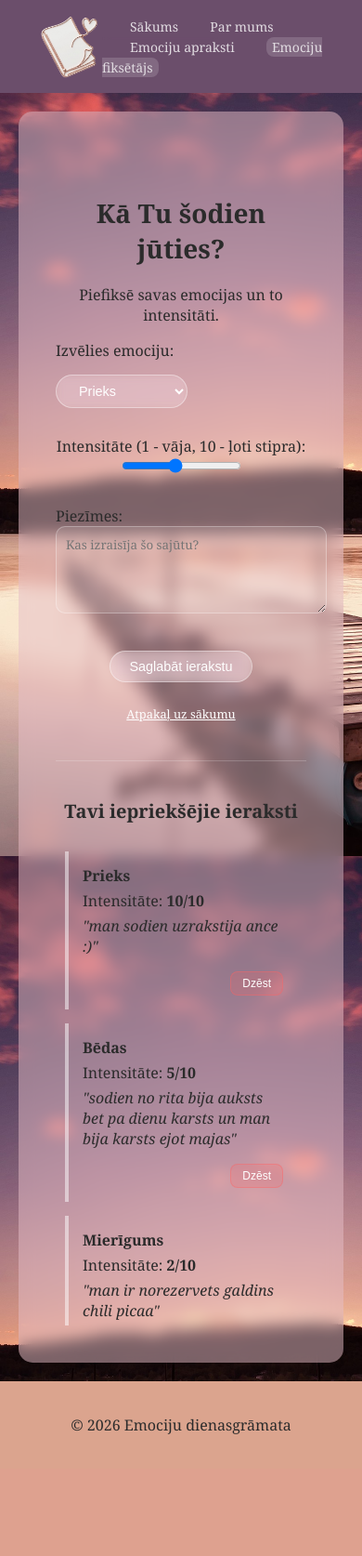
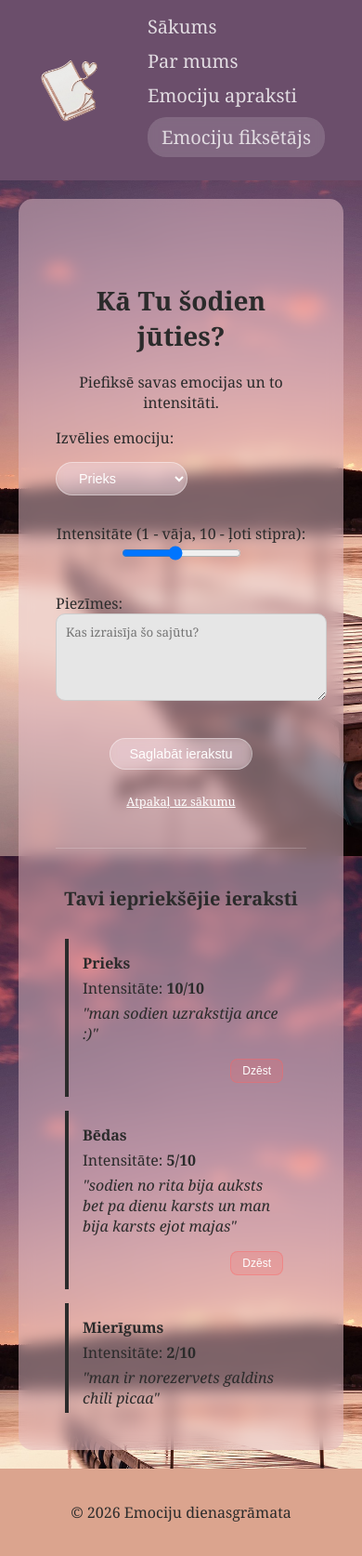
Before and after one commit to elizabete-misina/programesana-misina, a Flask app: page /log_mood in a window 390 px wide. Shown: the whole page at 93% size. Before the commit the page ends 1543 px from the top, so only its background shows below. Run offline with Flask 3, Linux system fonts and the light colour scheme; data comes from the database, SQL or seed files in the repository; both versions use the stored data as it was after the commit.

Commit message:
stilistiskas izmainas, pareizrakstiba

```diff
--- a/app.py
+++ b/app.py
@@ -65,13 +65,13 @@ def log_mood():
         conn.execute('INSERT INTO mood_logs (emotion_id, intensity, note) VALUES (?, ?, ?)',
                      (emotion_id, intensity, note))
         conn.commit()
-        # After saving, we stay on the same page to see the new log
+
         return redirect(url_for('log_mood'))
 
-    # GET: Fetch everything to show on the page
+
     emotions = conn.execute('SELECT * FROM emotions').fetchall()
 
-    # Fetch logs and join with emotions to get the name and color!
+
     logs = conn.execute('''
         SELECT mood_logs.*, emotions.vards
         FROM mood_logs
--- a/static/style.css
+++ b/static/style.css
@@ -23,7 +23,13 @@ header {
     height: 70px;
 }
 
+
+
 nav a {
+    margin-left: 30px; /* Atstarpe starp saitēm uz datora */
+    text-decoration: none;
+    color: white;
+    font-size: 20px;
     color: white;
     text-decoration: none;
     margin-left: 30px;
@@ -31,7 +37,6 @@ nav a {
     font-size: 20px;
     transition: 0.3s;
     opacity: 0.8;
-
 }
 
 nav a:hover {
@@ -41,23 +46,30 @@ nav a:hover {
 }
 
 .nav-special {
-    background: rgba(255, 255, 255, 0.2);
+    background: #ffffff33;
     padding: 8px 15px;
     border-radius: 20px;
     backdrop-filter: blur(5px);
 }
 
-@media screen and (max-width: 400px) {
+@media screen and (max-width: 768px) {
+    nav {
+        flex-direction: column;
+        gap: 15px;
+    }
+
+    nav div.nav-links {
+        flex-direction: column;
+        width: 100%;
+        text-align: center;
+    }
+
     nav a {
-        font-size: 14px;
-    }
-    .nav-special {
-        padding: 1px 6px;
-        border-radius: 8px;
-        backdrop-filter: blur(5px);
+        margin-left: 0 !important;
+        margin-bottom: 10px;
+        display: block;
     }
 }
-
 main {
     padding: 20px;
 }
@@ -71,7 +83,7 @@ main {
 .content-wrap {
     flex: 1;
     backdrop-filter: blur(8px);
-    background-color: rgba(230, 190, 200, 0.5);
+    background-color: #e6bec880;
     margin: 20px;
     padding: 40px;
     border-radius: 15px;
@@ -97,7 +109,7 @@ main {
 .sakuma-poga:hover {
     background-color: #d4a398;
     transform: translateY(-2px); /* pacel pogu */
-    box-shadow: 0 6px 20px rgba(0, 0, 0, 0.15); /* dod enu pogai */
+    box-shadow: 0 6px 20px #00000026; /* dod enu pogai */
 }
 
 .emotions-container {
@@ -114,7 +126,7 @@ main {
     width: 30%;
     min-width: 280px;
 
-    background: rgba(255, 255, 255, 0.2);
+    background: #ffffff33;
     backdrop-filter: blur(10px);
     padding: 25px;
     border-radius: 15px;
@@ -123,7 +135,7 @@ main {
     flex-direction: column;
     align-items: center;
     text-align: center;
-    box-shadow: 0 8px 32px rgba(0, 0, 0, 0.1);
+    box-shadow: 0 8px 32px #2b2b2b;
 }
 
 .emotion-card:hover {
@@ -163,8 +175,8 @@ main {
     display: inline-block;
     margin-top: 30px;
     padding: 10px 25px;
-    background: rgba(255, 255, 255, 0.15);
-    border: 1px solid rgba(255, 255, 255, 0.3);
+    background: #ffffff26;
+    border: 1px solid #ffffff66;
     border-radius: 30px;
     color: white !important;
     text-decoration: none;
@@ -173,7 +185,7 @@ main {
 }
 
 .back-button:hover {
-    background: rgba(255, 255, 255, 0.3);
+    background: #ffffff66;
     transform: scale(1.05);
 }
 
@@ -181,8 +193,8 @@ main {
     display: inline-block;
     margin-top: 15px;
     padding: 8px 20px;
-    background: rgba(255, 255, 255, 0.2);
-    border: 1px solid rgba(255, 255, 255, 0.4);
+    background: #ffffff33;
+    border: 1px solid #ffffff66;
     border-radius: 20px;
     color: white !important;
     text-decoration: none;
@@ -194,9 +206,9 @@ main {
 
 
 .btn:hover {
-    background: rgba(255, 255, 255, 0.4);
+    background: #ffffff66;
     transform: translateY(-2px);
-    box-shadow: 0 5px 15px rgba(0, 0, 0, 0.1);
+    box-shadow: 0 5px 15px #2b2b2b;
     color: #fff;
 }
 
@@ -214,23 +226,23 @@ main {
 
 textarea {
     width: 100%;
-    background: rgba(255, 255, 255, 0.1);
-    border: 1px solid rgba(255, 255, 255, 0.3);
+    background: #e6e6e6;
+    border: 1px solid #cccccc;
     border-radius: 10px;
     padding: 10px;
-    color: white;
+    color: #2b2b2b;
     font-family: inherit;
 }
 
 .logs-container {
     max-height: 500px;
     overflow-y: auto;
-    padding: 10px;
+    padding: 10px; /*log_mood vesture*/
 }
 
 
 .logs-container .main-glass-box {
-    border-left: 4px solid rgba(255, 255, 255, 0.5);
+    border-left: 4px solid #2b2b2b;
 }
 
 .delete-btn {
@@ -241,7 +253,7 @@ textarea {
     border-radius: 8px;
     font-size: 0.75rem;
     cursor: pointer;
-    transition: 0.3s;
+    transition: 0.3s; /*log_mood dzesanas poga*/
 }
 
 .delete-btn:hover {
@@ -251,17 +263,7 @@ textarea {
 
 select option {
     background-color: white;
-    color: #333;
-}
-
-
-select {
-    color: white;
-    background: rgba(255, 255, 255, 0.2);
-    border: 1px solid rgba(255, 255, 255, 0.3);
-    padding: 8px;
-    border-radius: 10px;
-    cursor: pointer;
+    color: #333;   /*man select ir pilniba balts un nelasams bez sitaa koda*/
 }
 
 footer {
--- a/templates/log_mood.html
+++ b/templates/log_mood.html
@@ -8,7 +8,7 @@
     <form action="{{ url_for('log_mood') }}" method="POST">
         <div class="form-group">
             <label>Izvēlies emociju:</label>
-            <select name="emotion_id" class="btn" style="background: rgba(255,255,255,0.1); color: black;">
+            <select name="emotion_id" class="btn">
                 {% for emotion in emotions %}
                     <option value="{{ emotion.id }}">{{ emotion.vards }}</option>
                 {% endfor %}
@@ -30,7 +30,7 @@
         <a href="{{ url_for('index') }}" style="color: white; font-size: 0.8rem;">Atpakaļ uz sākumu</a>
     </form>
 </div>
-<hr style="margin: 40px 0; border: 0; border-top: 1px solid rgba(255,255,255,0.2);">
+<hr style="margin: 40px 0; border: 0; border-top: 1px solid #ffffff33;">
 
 <h3>Tavi iepriekšējie ieraksti</h3>
 
```
Also changed, not shown: .dbeaver/data-sources.json, emociju-dienasgramata.db, 1 other file.
